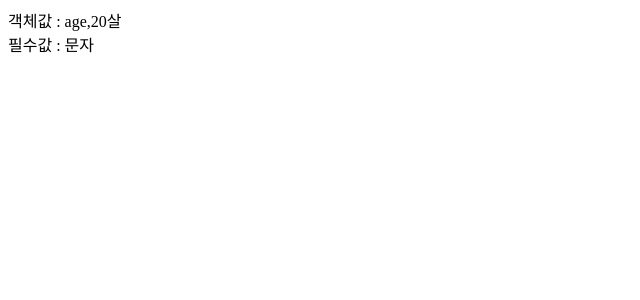
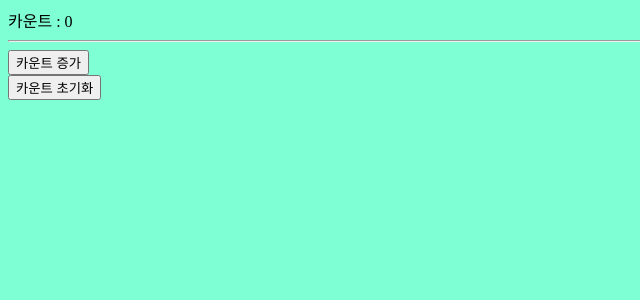
Before and after one commit to Jaehyeok65/ReactPractice, a React (Create React App) app: page / in a window 1280 px wide. Shown: the top 300 px of the page, without its empty margins (0-640 px from the left). Built offline with nearby package versions, Linux system fonts and the light colour scheme.

Commit message:
2021-07-01 ~ 2021-07-04 리액트공부

```diff
--- a/src/App.css
+++ b/src/App.css
@@ -1,36 +1,5 @@
 .App {
-  text-align: center;
+  font-style: oblique;
+  font-weight: bold;
+  font-size : x-large;
 }
-
-.App-logo {
-  animation: App-logo-spin infinite 20s linear;
-  height: 40vmin;
-  pointer-events: none;
-}
-
-.App-header {
-  background-color: #282c34;
-  min-height: 100vh;
-  display: flex;
-  flex-direction: column;
-  align-items: center;
-  justify-content: center;
-  font-size: calc(10px + 2vmin);
-  color: white;
-}
-
-.App-link {
-  color: #61dafb;
-}
-
-@keyframes App-logo-spin {
-  from {
-    transform: rotate(0deg);
-  }
-  to {
-    transform: rotate(360deg);
-  }
-}
-.title {
-  font-style : italic;
-}
--- a/src/App.jsx
+++ b/src/App.jsx
@@ -1,14 +1,12 @@
 import React, { Component } from 'react';
+import Counter from './Components/Counter';
 import './App.css';
-import ChildComponent from './03/ChildComponent';
 
-class App extends React.Component {
+class App extends Component {
   render() {
     return (
       <div>
-        <ChildComponent objValue={{ age : '20살'}}
-        requiredStringValue="문자"
-        />
+        <Counter />
       </div>
     );
   }
--- /dev/null
+++ b/src/Components/Counter.js
@@ -0,0 +1,41 @@
+import React from 'react';
+
+class Counter extends React.Component {
+    constructor(props) {
+        super(props);
+        this.state = {
+            count : 0,
+        };
+
+        this.increaseCount = this.increaseCount.bind(this);
+        this.defaultCount = this.defaultCount.bind(this);
+    }
+
+    increaseCount() {
+
+        this.setState(({count}) => ({
+            count : count + 1,
+        }));
+    }
+
+    defaultCount() {
+
+        this.setState(({count}) => ({
+            count : 0,
+        }));
+    }
+
+    render() {
+        return (
+            <div>
+                <span>카운트 : {this.state.count} </span>
+                <hr/>
+                <button onClick={this.increaseCount}>카운트 증가</button>
+                <br/>
+                <button onClick={this.defaultCount}>카운트 초기화</button>
+            </div>
+        );
+    }
+}
+
+export default Counter;
--- a/src/index.css
+++ b/src/index.css
@@ -1,14 +1,3 @@
 body {
-  margin: 0;
-  padding: 0;
-  font-family: -apple-system, BlinkMacSystemFont, "Segoe UI", "Roboto", "Oxygen",
-    "Ubuntu", "Cantarell", "Fira Sans", "Droid Sans", "Helvetica Neue",
-    sans-serif;
-  -webkit-font-smoothing: antialiased;
-  -moz-osx-font-smoothing: grayscale;
+  background-color: aquamarine;
 }
-
-code {
-  font-family: source-code-pro, Menlo, Monaco, Consolas, "Courier New",
-    monospace;
-}
--- a/src/index.js
+++ b/src/index.js
@@ -1,5 +1,6 @@
 import React from 'react';
 import ReactDOM from 'react-dom';
 import App from './App';
+import './index.css';
 
 ReactDOM.render(<App />, document.getElementById('root'));
```
Also changed, not shown: src/Components/Bodymom.js (added, +17 -0 lines), src/Components/Foot.js (added, +15 -0 lines), src/Components/Subject.js (added, +20 -0 lines).
